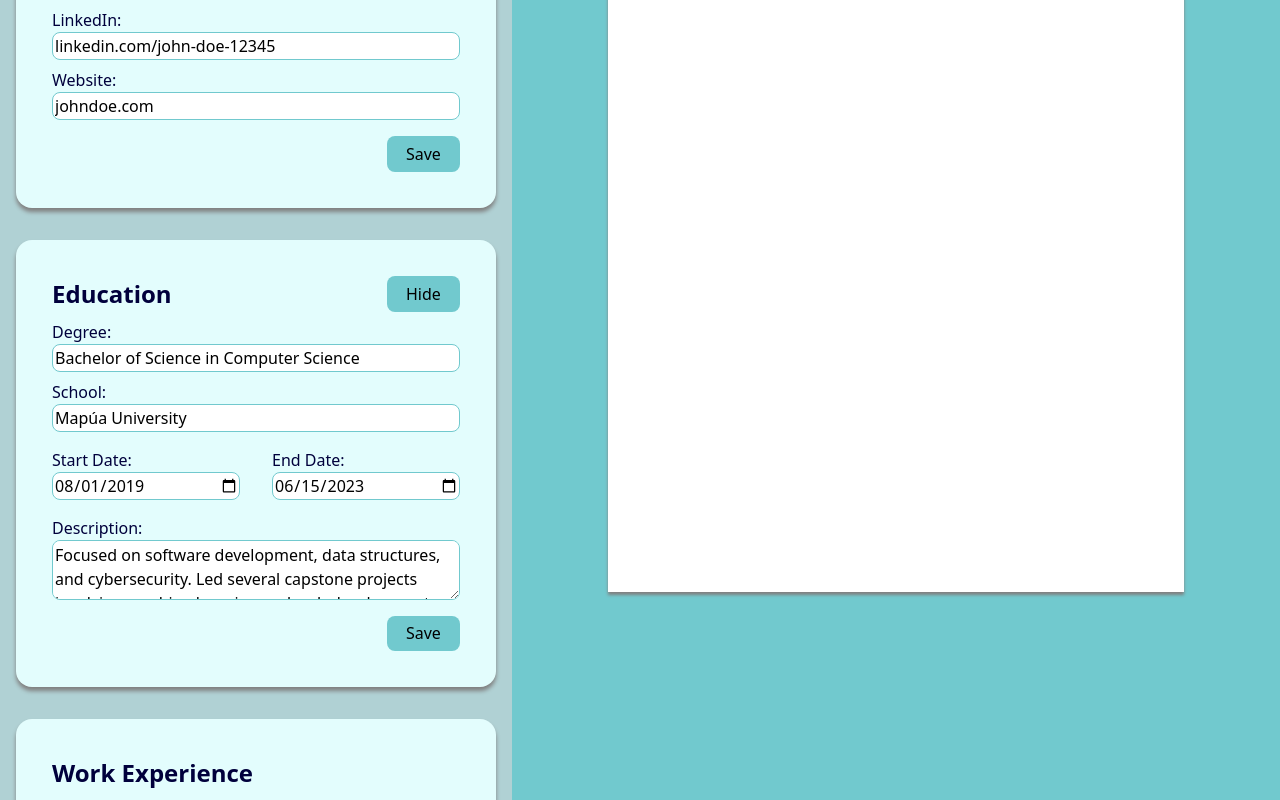
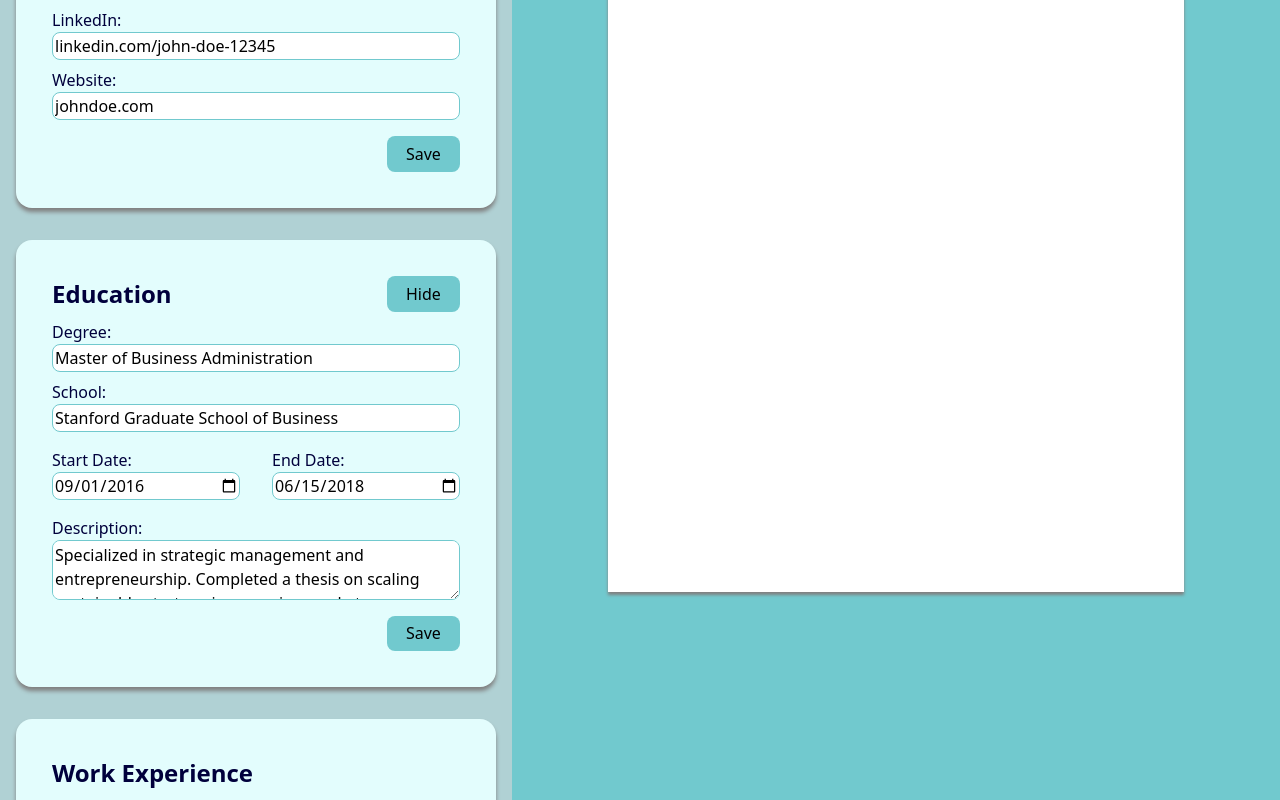
Before and after one commit to andkymon/cv-gen, a React (Vite) app: page / in a window 1280 px wide. Shown: the part 356-1156 px from the top of the page. Built offline with nearby package versions, Linux system fonts and the light colour scheme.

Commit message:
Set default data/state for Work Experience

```diff
--- a/src/App.jsx
+++ b/src/App.jsx
@@ -14,16 +14,26 @@ const defaultPersonalInfo = {
 }
 
 const defaultEducation = {
-    degree: 'Bachelor of Science in Computer Science',
-    school: 'Mapúa University',
-    start_date: '2019-08-01',
-    end_date: '2023-06-15',
-    description: 'Focused on software development, data structures, and cybersecurity. Led several capstone projects involving machine learning and web development.',
-}
+  degree: 'Master of Business Administration',
+  school: 'Stanford Graduate School of Business',
+  start_date: '2016-09-01',
+  end_date: '2018-06-15',
+  description: 'Specialized in strategic management and entrepreneurship. Completed a thesis on scaling sustainable startups in emerging markets.',
+};
+
+const defaultWork = {
+  position: 'Product Manager',
+  company: 'NovaTech Solutions',
+  start_date: '2019-01-10',
+  end_date: '2022-11-30',
+  description: 'Led cross-functional teams to launch SaaS products. Oversaw feature development, customer feedback integration, and roadmap planning.',
+};
+
 
 function App() {
-  const [personalInfo, setPersonalInfo] = useState({ ...defaultPersonalInfo });
-  const [education, setEducation] = useState({ ...defaultEducation });
+  const [personalInfo, setPersonalInfo] = useState(defaultPersonalInfo);
+  const [education, setEducation] = useState(defaultEducation);
+  const [work, setWork] = useState(defaultWork);
 
   return (
     <>
@@ -31,7 +41,7 @@ function App() {
         <h1>CVGen</h1>
         <PersonalInfo data={personalInfo} setData={setPersonalInfo}/>
         <Education data={education} setData={setEducation}/>
-        <Work />
+        <Work data={work} setData={setWork}/>
       </div>
       <div className='right'>
         <Preview personalInfo={personalInfo}/>
```
